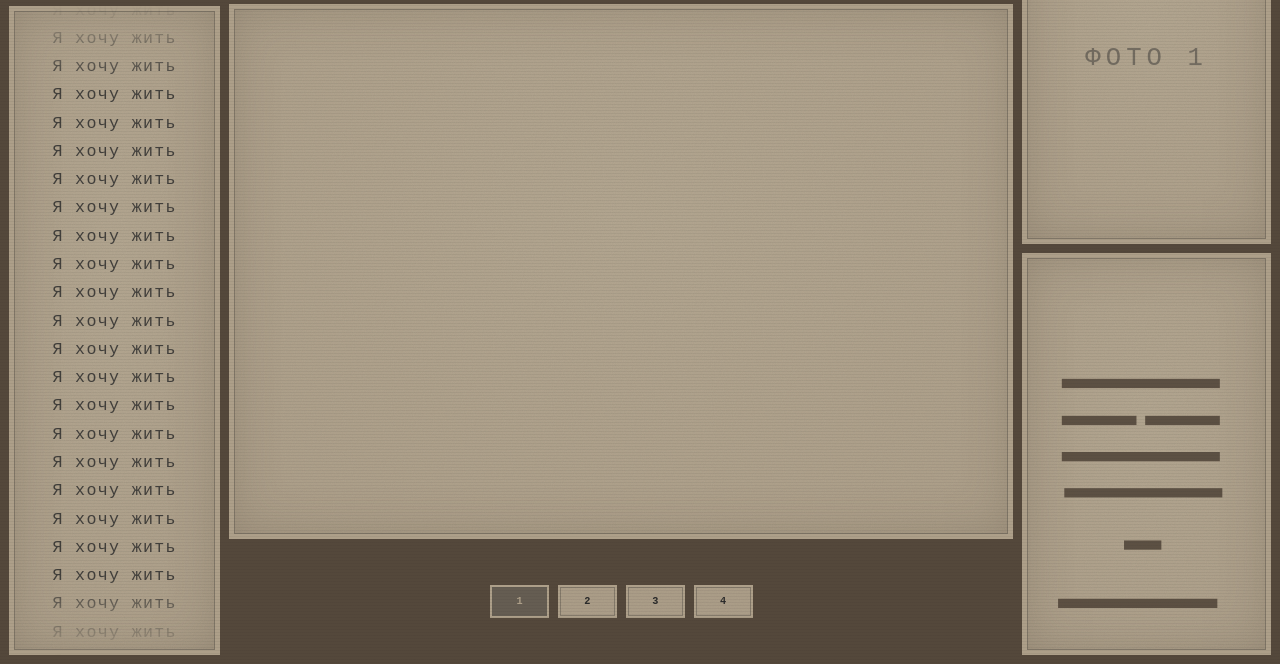
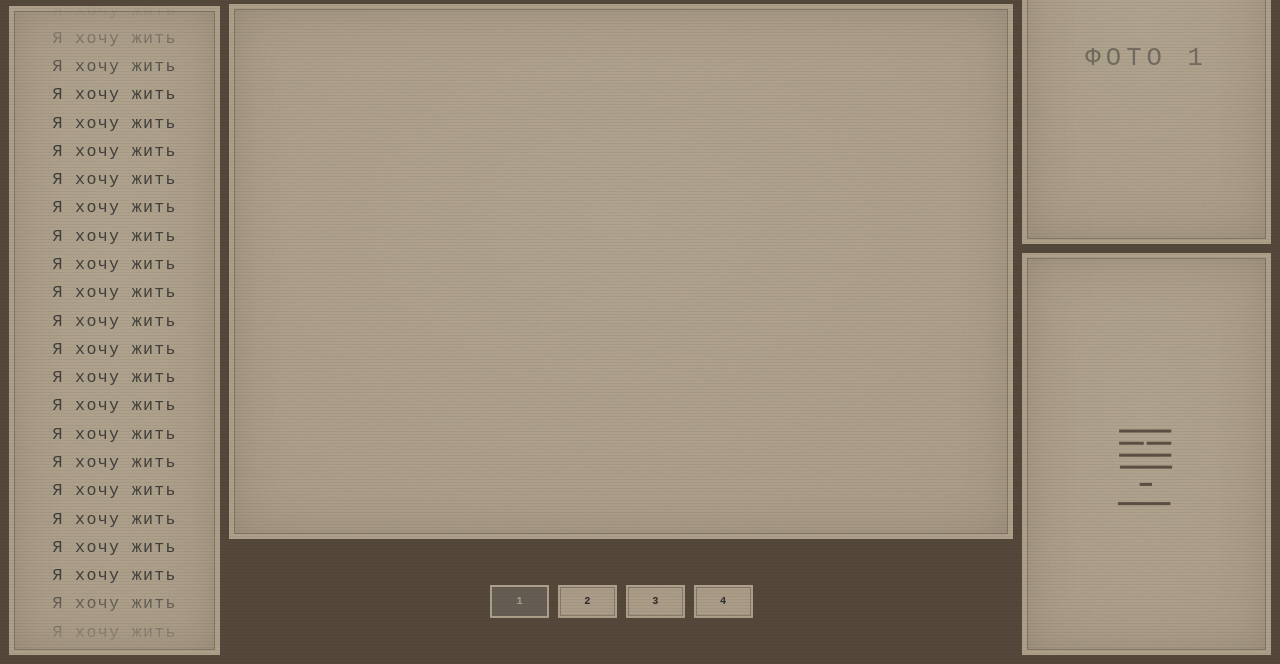
Before and after one commit to ivakuralejn26-debug/Avgustin, a plain HTML site: page index.html in a window 1280 px wide. Shown: the part 136-800 px from the top of the page. Drawn offline with Linux system fonts and the light colour scheme; a web font is replaced by a local one.

Commit message:
Update style.css

```diff
--- a/style.css
+++ b/style.css
@@ -142,7 +142,8 @@ h2 {
 }
 
 /* декоративные линии */
-.lines svg { width: 100%; height: 100%; display: block; }
+.lines { display: flex; align-items: center; justify-content: center; }
+.lines svg { width: 33%; height: 33%; display: block; }  /* в три раза меньше */
 .lines rect { fill: var(--bg2); opacity: .9; }
 
 @media (prefers-reduced-motion: reduce) {
```
